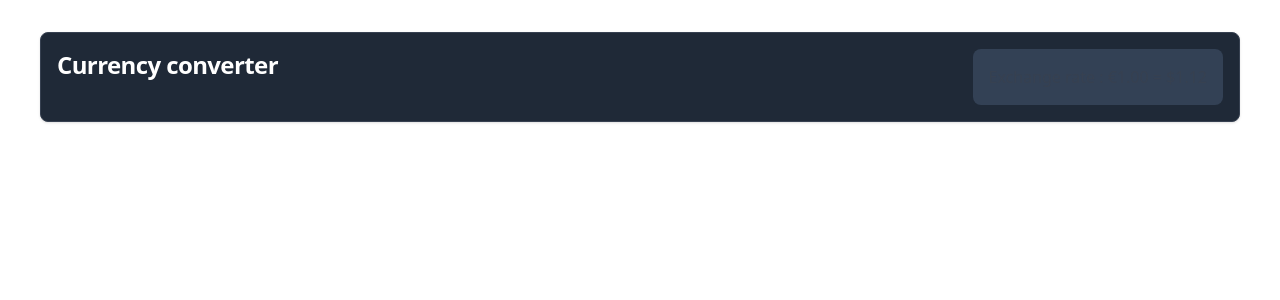
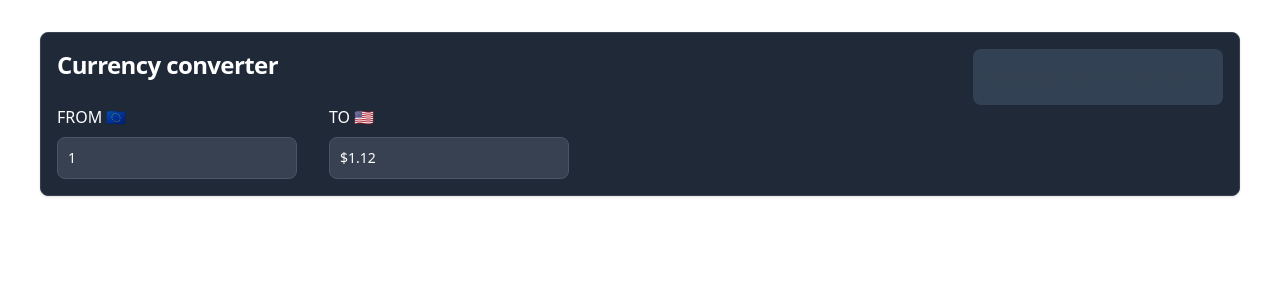
Before and after one commit to oliviermailam/cacib-test-technique, an Angular app in the folder ng-currency-converter/: page / in a window 1280 px wide. Shown: the top 300 px of the page. Built offline with nearby package versions, Linux system fonts and the light colour scheme.

Commit message:
feat: custom input

```diff
--- a/ng-currency-converter/src/app/app.component.html
+++ b/ng-currency-converter/src/app/app.component.html
@@ -9,5 +9,17 @@
         </p>
       </div>
     </div>
+
+    <div class="flex gap-8">
+      <app-input-number class="w-60" [control]="valueInputControl" [placeholder]="EURO.name" [label]="FROM_LABEL"></app-input-number>
+
+      <div class="w-60">
+        <label for="result" class="block mb-2 text-md font-medium text-white">{{ TO_LABEL }}</label>
+        <div class="border text-sm rounded-lg block w-full p-2.5 bg-gray-700 border-gray-600 placeholder-gray-400 text-white">
+          <p id="result" class="text-white">{{ result() | currency:USD.code:'symbol':'1.2' }}</p>
+        </div>
+      </div>
+
+    </div>
   </div>
 </section>
--- a/ng-currency-converter/src/app/app.component.ts
+++ b/ng-currency-converter/src/app/app.component.ts
@@ -1,13 +1,15 @@
-import { Component } from '@angular/core';
-import { Observable } from 'rxjs';
+import { Component, computed, effect, Signal, signal } from '@angular/core';
+import { filter, Observable, Subscription } from 'rxjs';
 import { ExchangeRateService } from './shared/domain/services/exchange-rate.service';
 import { toObservable } from '@angular/core/rxjs-interop';
 import { EURO, USD } from './shared/domain/models/currency';
 import { CommonModule } from '@angular/common';
+import { InputNumberComponent } from './shared/ui/input-number/input-number.component';
+import { FormControl, Validators } from '@angular/forms';
 @Component({
   selector: 'app-root',
   standalone: true,
-  imports: [CommonModule],
+  imports: [CommonModule, InputNumberComponent],
   templateUrl: './app.component.html',
   styleUrl: './app.component.scss',
 })
@@ -16,7 +18,32 @@ export class AppComponent {
   readonly EURO = EURO;
   readonly USD = USD;
 
+  readonly FROM_LABEL = `FROM ${EURO.flag}`;
+  readonly TO_LABEL = `TO ${USD.flag}`;
+
+  valueInputControl = new FormControl<number | null>(1, {
+    validators: [Validators.required],
+  });
+  readonly valueInput = signal<number | null>(1);
+  readonly result = computed(() => {
+    return (this.valueInput() ?? 0) * this.exchangeRangeService.exchangeRate();
+  });
+
+  private readonly subscription: Subscription;
+
   constructor(private readonly exchangeRangeService: ExchangeRateService) {
+    this.subscription = new Subscription();
+
     this.exchangeRate$ = toObservable(this.exchangeRangeService.exchangeRate);
+
+    this.subscription.add(
+      this.valueInputControl.valueChanges.subscribe({
+        next: (value) => this.valueInput.update(() => value),
+      })
+    );
+  }
+
+  ngOnDestroy(): void {
+    this.subscription.unsubscribe();
   }
 }
--- a/ng-currency-converter/src/app/shared/domain/services/exchange-rate.service.ts
+++ b/ng-currency-converter/src/app/shared/domain/services/exchange-rate.service.ts
@@ -33,6 +33,7 @@ export class ExchangeRateService implements OnDestroy {
   }
 
   preventBinaryFloatingPoint(value: number): number {
+    console.log(Number(value.toFixed(2)));
     return Number(value.toFixed(2));
   }
 }
--- /dev/null
+++ b/ng-currency-converter/src/app/shared/ui/input-number/input-number.component.html
@@ -0,0 +1,5 @@
+
+<form class="max-w-sm mx-auto">
+  <label for="number-input" class="block mb-2 text-md font-medium text-white">{{ label }}</label>
+  <input type="number" id="number-input" class="focus:outline-none border text-sm rounded-lg block w-full p-2.5 bg-gray-700 border-gray-600 placeholder-gray-400 text-white focus:ring-blue-500 focus:border-blue-500" [placeholder]="placeholder" [formControl]="control" />
+</form>
--- /dev/null
+++ b/ng-currency-converter/src/app/shared/ui/input-number/input-number.component.ts
@@ -0,0 +1,20 @@
+import { Component, Input } from '@angular/core';
+import { FormControl, ReactiveFormsModule } from '@angular/forms';
+
+@Component({
+  selector: 'app-input-number',
+  standalone: true,
+  imports: [ReactiveFormsModule],
+  templateUrl: './input-number.component.html',
+  styleUrl: './input-number.component.scss',
+})
+export class InputNumberComponent {
+  @Input()
+  label = '';
+
+  @Input()
+  placeholder = '';
+
+  @Input()
+  control = new FormControl<number | null>(null);
+}
```
Also changed, not shown: ng-currency-converter/src/app/shared/ui/input-number/input-number.component.scss (added), 1 other file (tests, documents, lock files or other folders).
